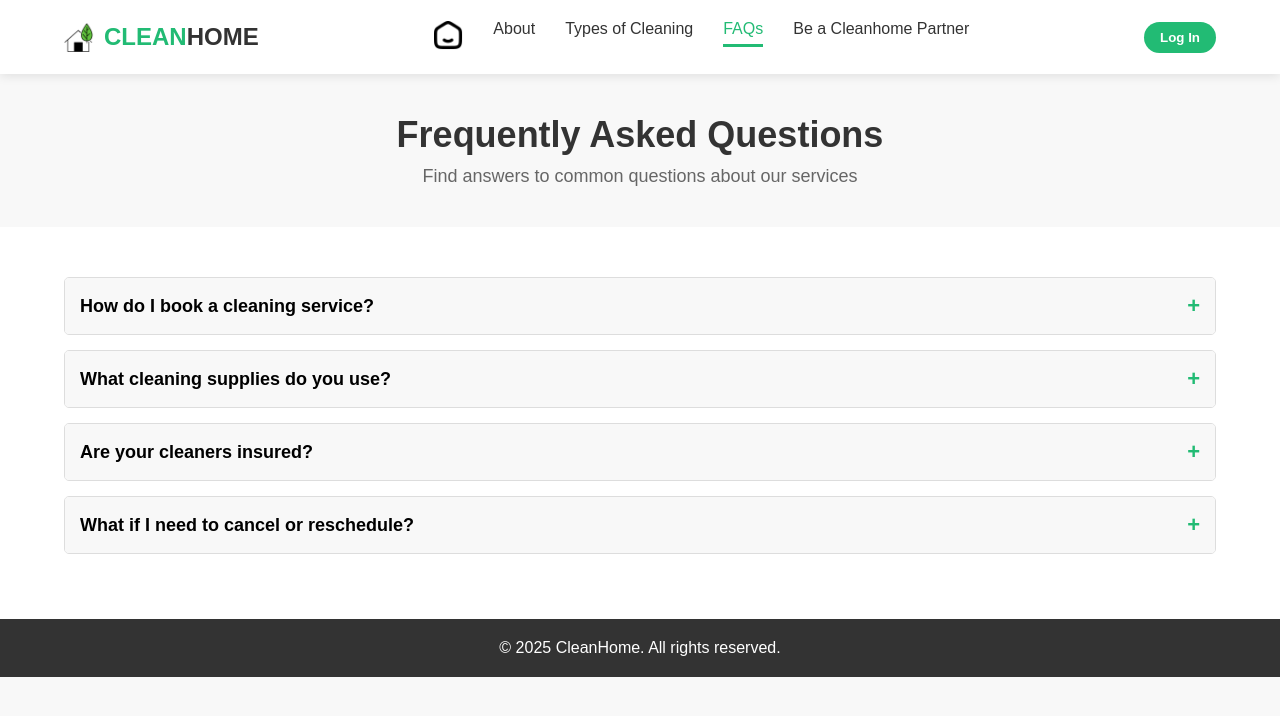
After one commit to Gl1tchA/HomeServed-Project, a PHP site: page /faq.php in a window 1280 px wide. The commit adds this page. Shown: the top 716 px of the page. Run offline with PHP 8.4, Linux system fonts and the light colour scheme.

Commit message:
- ni link ko na yung header as php - kupal yung faq, ayaw gumana .css, inayos ko pa - yung login button di ko ginalaw, ikaw na bahala - ily

```diff
--- /dev/null
+++ b/homeserved/public/css/faqstyles.css
@@ -0,0 +1,195 @@
+/* Global Styles */
+* {
+    margin: 0;
+    padding: 0;
+    box-sizing: border-box;
+    font-family: 'Arial', sans-serif;
+}
+
+body {
+    background-color: #f8f8f8;
+    color: #333;
+}
+
+.container {
+    width: 90%;
+    max-width: 1200px;
+    margin: 0 auto;
+}
+
+.green {
+    color: #22bb74;
+}
+
+a {
+    text-decoration: none;
+    color: inherit;
+}
+
+/* Header Styles */
+header {
+    padding: 20px 0;
+    background-color: #fff;
+    box-shadow: 0 2px 10px rgba(0, 0, 0, 0.1);
+}
+
+header .container {
+    display: flex;
+    justify-content: space-between;
+    align-items: center;
+}
+
+.logo {
+    display: flex;
+    align-items: center;
+}
+
+.logo img {
+    height: 30px;
+    margin-right: 10px;
+}
+
+.logo h1 {
+    font-size: 24px;
+    font-weight: bold;
+}
+
+nav img {
+    height: 30px;
+}
+
+nav ul {
+    display: flex;
+    list-style: none;
+}
+
+nav ul li {
+    margin: 0 15px;
+}
+
+nav ul li a {
+    text-decoration: none;
+    color: #333;
+    font-weight: 500;
+    padding: 5px 0;
+    position: relative;
+}
+
+nav ul li a.active {
+    color: #22bb74;
+}
+
+nav ul li a.active::after {
+    content: '';
+    position: absolute;
+    bottom: -5px;
+    left: 0;
+    width: 100%;
+    height: 3px;
+    background-color: #22bb74;
+}
+
+.btn-login {
+    background-color: #22bb74;
+    color: white;
+    border: none;
+    padding: 8px 16px;
+    border-radius: 20px;
+    cursor: pointer;
+    font-weight: bold;
+}
+
+/* Footer */
+footer {
+    background-color: #333;
+    color: white;
+    padding: 20px 0;
+    text-align: center;
+}
+
+/* End of global css */
+
+
+
+
+
+/* Page Title Section */
+.page-title {
+    padding: 40px 0;
+    text-align: center;
+}
+
+.page-title h1 {
+    font-size: 36px;
+    color: #333;
+    margin-bottom: 10px;
+}
+
+.page-title p {
+    font-size: 18px;
+    color: #666;
+}
+
+/* Slideshow Styles */
+.slideshow-container {
+    position: relative;
+    max-width: 1400px;
+    margin: 0 auto 60px;
+    overflow: hidden;
+}
+
+
+/* FAQ Section */
+.faq-container {
+    padding: 50px 0;
+    background-color: #fff;
+}
+
+.faq-item {
+    margin-bottom: 15px;
+    border: 1px solid #ddd;
+    border-radius: 5px;
+    overflow: hidden;
+}
+
+.faq-question {
+    width: 100%;
+    padding: 15px;
+    font-size: 18px;
+    font-weight: bold;
+    background: #f8f8f8;
+    border: none;
+    cursor: pointer;
+    text-align: left;
+    display: flex;
+    justify-content: space-between;
+    align-items: center;
+    transition: background 0.3s;
+}
+
+.faq-question:hover {
+    background: #eaeaea;
+}
+
+.faq-icon {
+    font-size: 22px;
+    color: #22bb74;
+}
+
+.faq-answer {
+    padding: 15px;
+    background: #fff;
+    display: none;
+    font-size: 16px;
+    color: #333;
+    border-top: 1px solid #ddd;
+}
+
+/* Active state (open question) */
+.faq-item.active .faq-answer {
+    display: block;
+}
+
+.faq-item.active .faq-icon {
+    transform: rotate(45deg);
+}
--- a/homeserved/view/aboutus.html
+++ b/homeserved/view/aboutus.html
@@ -16,10 +16,10 @@
                 </div>
                 <nav>
                     <ul>
-                        <li><a href="../public/homepage.html"><img src="home-icon.png" alt="Home"></a></li>
+                        <li><a href="../public/homepage.php"><img src="../public/image/home-icon.png" alt="Home"></a></li>
                         <li><a href="aboutus.html" class="active">About</a></li>
                         <li><a href="types.html">Types of Cleaning</a></li>
-                        <li><a href="#">FAQs</a></li>
+                        <li><a href="../view/faq.html">FAQs</a></li>
                         <li><a href="#">Be a Cleanhome Partner</a></li>
                     </ul>
                 </nav>
--- /dev/null
+++ b/homeserved/view/faq.php
@@ -0,0 +1,101 @@
+<!DOCTYPE html>
+<html lang="en">
+<head>
+    <meta charset="UTF-8">
+    <meta name="viewport" content="width=device-width, initial-scale=1.0">
+    <title>FAQs - CleanHome</title>
+    <link rel="stylesheet" href="../public/css/faqstyles.css">
+
+</head>
+<body>
+
+    <header>
+        <div class="container">
+            <div class="logo">
+                <img src="../public/image/house-icon.png" alt="House Icon">
+                <h1><span class="green">CLEAN</span>HOME</h1>
+            </div>
+            <nav>
+                <ul>
+                    <li><a href="../public/homepage.php"><img src="../public/image/home-icon.png" alt="Home"></a></li>
+                    <li><a href="../view/aboutus.php">About</a></li>
+                    <li><a href="../view/types.php">Types of Cleaning</a></li>
+                    <li><a href="../view/faq.php" class="active">FAQs</a></li>
+                    <li><a href="partners.html">Be a Cleanhome Partner</a></li>
+                </ul>
+            </nav>
+            <div class="login-btn">
+                <button class="btn-login">Log In</button>
+            </div>
+        </div>
+    </header>
+
+    <main>
+        <section class="page-title">
+            <div class="container">
+                <h1>Frequently Asked Questions</h1>
+                <p>Find answers to common questions about our services</p>
+            </div>
+        </section>
+
+        <section class="faq-container">
+            <div class="container">
+                <div class="faq-item">
+                    <button class="faq-question">How do I book a cleaning service? <span class="faq-icon">+</span></button>
+                    <div class="faq-answer">
+                        <p>You can book a cleaning service through our website by selecting the service you need and choosing a date and time that works for you.</p>
+                    </div>
+                </div>
+
+                <div class="faq-item">
+                    <button class="faq-question">What cleaning supplies do you use? <span class="faq-icon">+</span></button>
+                    <div class="faq-answer">
+                        <p>We use high-quality, eco-friendly cleaning products that are safe for children and pets. If you prefer specific products, let us know in advance!</p>
+                    </div>
+                </div>
+
+                <div class="faq-item">
+                    <button class="faq-question">Are your cleaners insured? <span class="faq-icon">+</span></button>
+                    <div class="faq-answer">
+                        <p>Yes, all of our cleaners are fully insured and background-checked to ensure the safety and security of your home.</p>
+                    </div>
+                </div>
+
+                <div class="faq-item">
+                    <button class="faq-question">What if I need to cancel or reschedule? <span class="faq-icon">+</span></button>
+                    <div class="faq-answer">
+                        <p>You can cancel or reschedule your appointment at least 24 hours in advance to avoid any cancellation fees.</p>
+                    </div>
+                </div>
+            </div>
+        </section>
+    </main>
+
+    <footer>
+        <div class="container">
+            <p>&copy; 2025 CleanHome. All rights reserved.</p>
+        </div>
+    </footer>
+
+<script>
+
+document.addEventListener("DOMContentLoaded", function () {
+    const faqItems = document.querySelectorAll(".faq-item");
+
+    faqItems.forEach((item) => {
+        const question = item.querySelector(".faq-question");
+
+        question.addEventListener("click", function () {
+            item.classList.toggle("active");
+        });
+    });
+});
+
+
+
+</script>
+
+
+
+</body>
+</html>
--- a/homeserved/view/types.html
+++ b/homeserved/view/types.html
@@ -4,7 +4,7 @@
     <meta charset="UTF-8">
     <meta name="viewport" content="width=device-width, initial-scale=1.0">
     <title>CleanHome - Types of Cleaning</title>
-    <link rel="stylesheet" href="css/types-cleaning-styles.css">
+    <link rel="stylesheet" href="../public/css/types-cleaning-styles.css">
     <link rel="stylesheet" href="https://cdnjs.cloudflare.com/ajax/libs/font-awesome/6.0.0-beta3/css/all.min.css">
 </head>
 <body>
```
Also changed, not shown: homeserved/public/homepage.php (+6 -6 lines), homeserved/view/aboutus.php (+4 -4 lines), homeserved/view/login.php (+5 -5 lines), homeserved/view/sign-up.php (+4 -4 lines), homeserved/view/types.php (+5 -5 lines), homeserved/public/image/cleaners (redacted).png (renamed from homeserved/public/image/cleaners.png), homeserved/public/image/cleaners.jpg (added).
